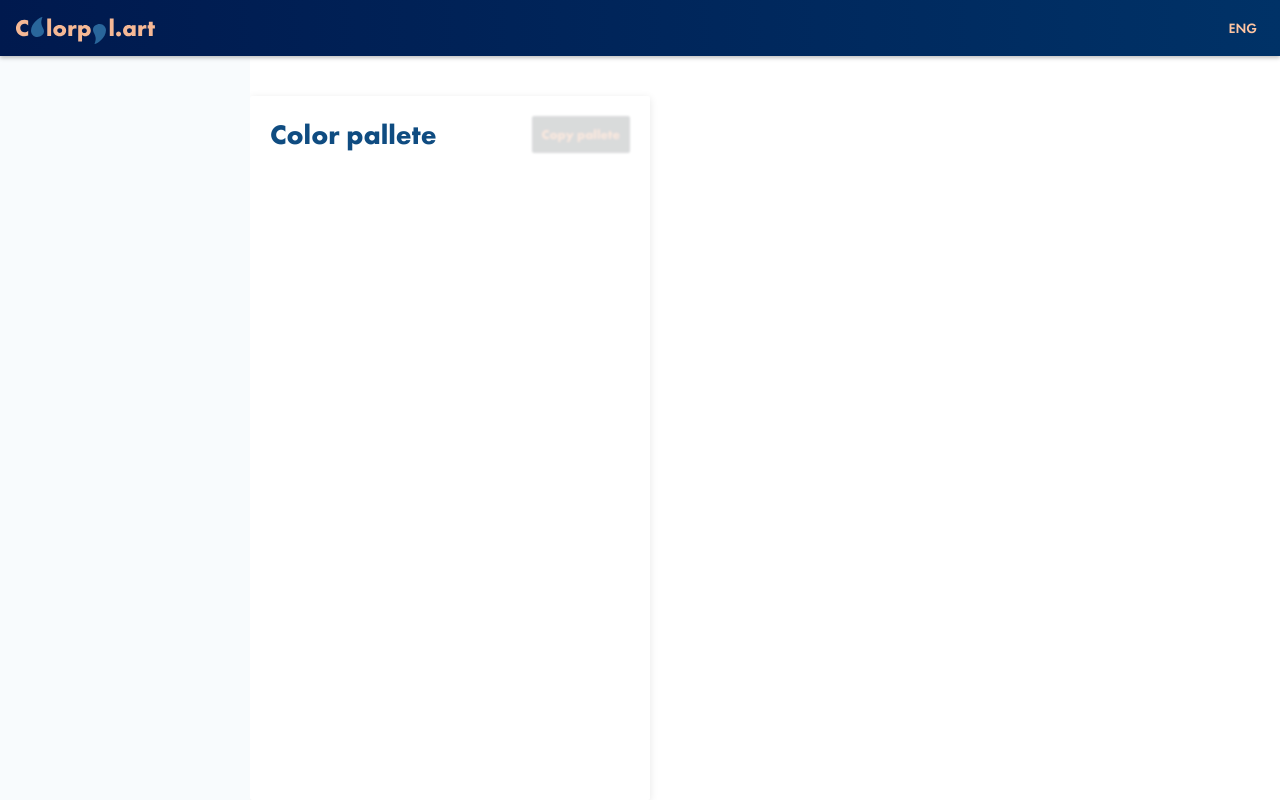
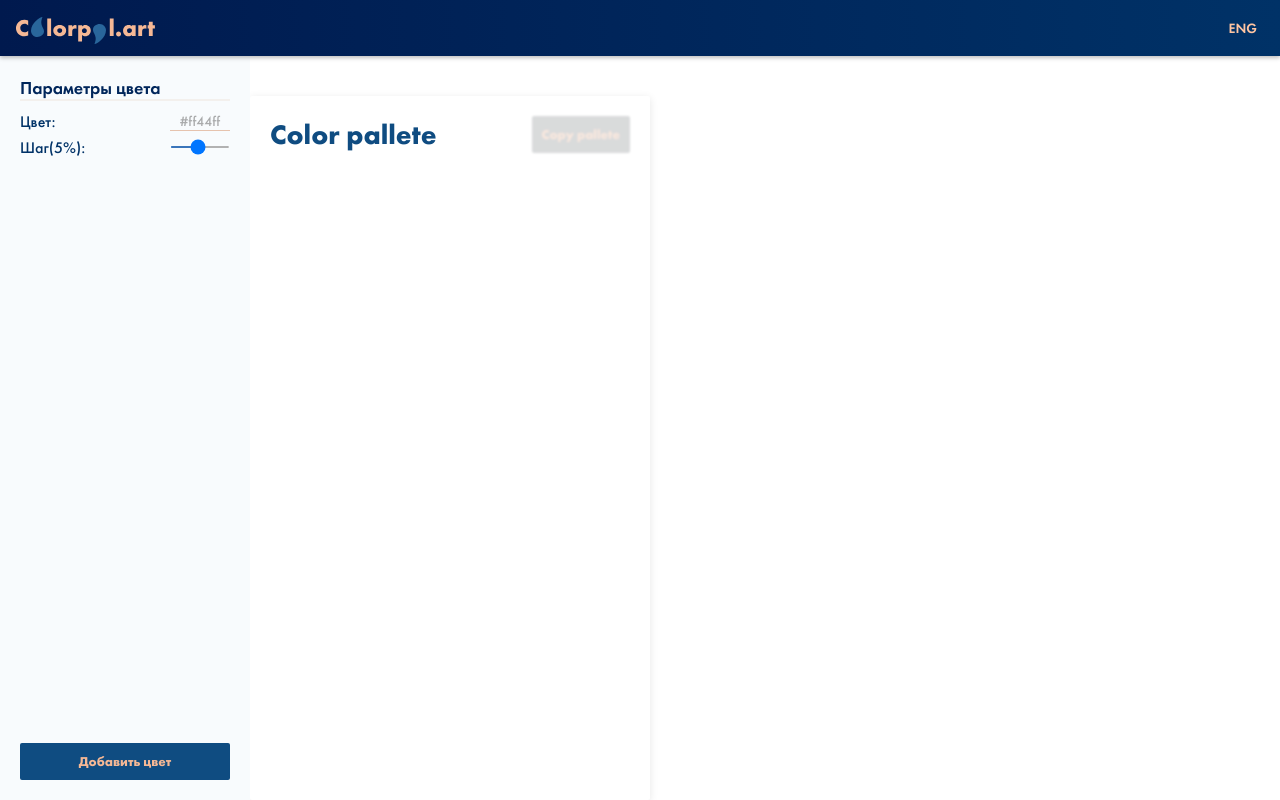
Before and after one commit to BurningCircle/colorpal.art, a React app: page / in a window 1280 px wide. Built offline with nearby package versions, Linux system fonts and the light colour scheme.

Commit message:
feat: added color pickers to sidebar

```diff
--- a/src/components/sidebar/index.jsx
+++ b/src/components/sidebar/index.jsx
@@ -1,6 +1,24 @@
-import React from "react"
+import React, { useContext } from "react"
+import {BaseButton} from '@components'
+import { Context } from "@/state/Context.js"
+import { ColorPick } from "./_ColorPick"
 import "./index.sass"
 
-export const Sidebar = () => (
-  <div className="sidebar"></div>
-)
+export const Sidebar = () => {
+  const {localization, colorPickers, addColorPicker} = useContext(Context)
+
+  return (
+    <div className="sidebar">
+      <div className="sidebar__title">
+        {localization.current === "RU" ? "Параметры цвета" : "Color parameters"}
+      </div>
+      <span className="sidebar__splitter bold"></span>
+      <div className="sidebar__color-pickers">
+        {colorPickers.map((colorPick) => (
+          <ColorPick key={colorPick.id} {...colorPick} />
+        ))}
+      </div>
+        <BaseButton onClick={addColorPicker}>{localization.current === 'RU' ? 'Добавить цвет' : 'Add color'}</BaseButton>
+    </div>
+  )
+}
--- a/src/components/sidebar/index.sass
+++ b/src/components/sidebar/index.sass
@@ -5,3 +5,84 @@
   width: 250px
   height: 100%
   background: lighten(primaryColor(100), 50)
+  padding: 20px
+  display: flex
+  flex-direction: column
+
+  &__title
+    width: 100%
+    text-align: left
+    color: primaryColor(800)
+    font-weight: 600
+    font-size: 18px
+
+  &__splitter
+    width: 100%
+    background: secondaryColor(900)
+    opacity: .1
+
+    &.bold
+      height: 2px
+
+  &__color-pickers
+    flex: 1
+    overflow-y: auto
+
+.color-pick
+  position: relative
+  width: 100%
+  display: flex
+  flex-direction: column
+  margin-top: 5px
+
+  &__row
+    width: 100%
+    display: flex
+    justify-content: space-between
+    align-items: center
+    margin-top: 5px
+
+  &__title
+    font-weight: 500
+    font-size: 16px
+    color: primaryColor(700)
+
+  &__input[type="text"]
+    width: 60px
+    background-color: transparent
+    text-align: center
+    border: none
+    outline: none
+    border-bottom: 1px solid secondaryColor(700)
+    color: secondaryColor(700)
+    font-weight: 500
+    font-size: 14px
+    opacity: .6
+    transition: .1s
+
+    &:focus
+      opacity: 1
+
+    &:not(:placeholder-shown)
+      opacity: 1
+
+  &__input[type="range"]
+    width: 60px
+    height: 2px
+    background-color: secondaryColor(500)
+
+    &::-webkit-slider-thumb
+      -webkit-appearance: none
+      appearance: none
+      width: 11px
+      height: 11px
+      background: primaryColor(300)
+      cursor: pointer
+
+    &::-moz-range-thumb
+      width: 15px
+      height: 15px
+      border-radius: 50%
+      background: primaryColor(300)
+      border: none
+      cursor: pointer
```
